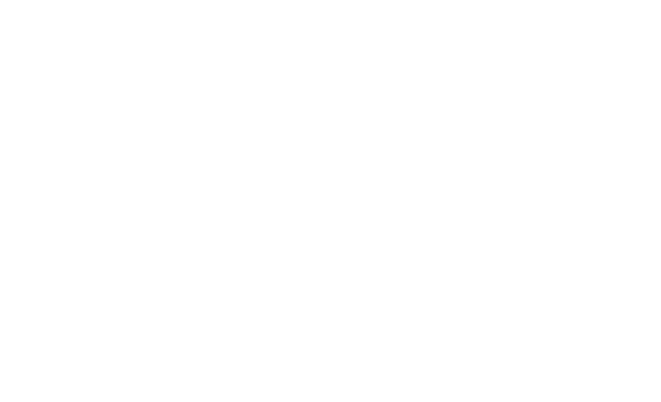
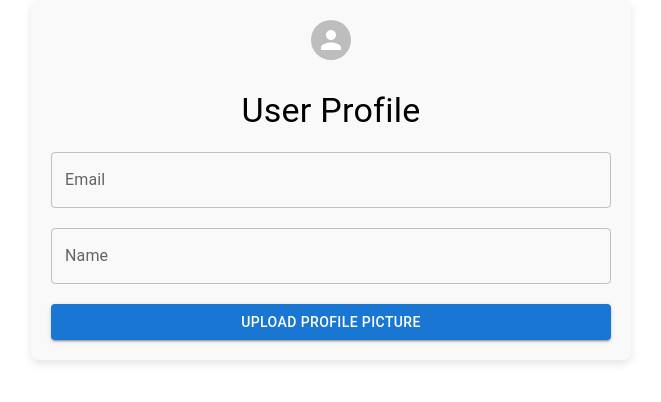
Before and after one commit to Rajsingh45/Greenverse, a React (Create React App) app in the folder frontend/: page /user-info in a window 1280 px wide. Before the commit this address had no page. Shown: the top 402 px of the page, without its empty margins (309-970 px from the left). Built offline with nearby package versions, Linux system fonts and the light colour scheme; no server answers.

Commit message:
Changes in updation of profile picture

```diff
--- a/frontend/src/App.js
+++ b/frontend/src/App.js
@@ -8,8 +8,8 @@
 import ForgotPassword from './ForgotPassword';
 import VerifyOTP from './VerifyOTP';
 import SetPassword from './SetPassword';
-import SelectUser from './components/SelectUser';
 import EditUser from './components/EditUser'
+import UserInfo from './UserInfo';
 
 function App() {
   return (
@@ -25,8 +25,8 @@
           <Route path="/forgot-password" element={<ForgotPassword />} />
           <Route path="/verify-otp" element={<VerifyOTP />} />
           <Route path="/set-password" element={<SetPassword />} />
-          <Route path="/select-user" element={<SelectUser />} />
           <Route path="/edit-user" element={<EditUser />} />
+          <Route path="/user-info" element={<UserInfo />} />
         </Routes>
         </UserContextProvider>
       </Router>
--- a/frontend/src/Dashboard.js
+++ b/frontend/src/Dashboard.js
@@ -16,6 +16,17 @@
   const [deviceCount, setDeviceCount] = useState(0);
   const imagesPerPage = 6;
   const images = [device1, device2, device3, device4, device5, device6];
+
+  const [profilePic, setProfilePic] = useState(null); // Initialize profilePic state
+
+  // Function to handle profile picture change
+  const handleProfilePicChange = (file) => {
+    if (file && (file.type === 'image/jpeg' || file.type === 'image/png') && file.size <= 1048576) {
+      setProfilePic(URL.createObjectURL(file));
+    } else {
+      alert('Please select a JPG or PNG image smaller than 1MB.');
+    }
+  };
 
   useEffect(() => {
     const fetchDeviceCount = async () => {
@@ -75,8 +86,9 @@
   };
 
   return (
-    <div><Navbar />
-    <div className="dash">
+    <div className="dashboard">
+      <Navbar profilePic={profilePic} /> {/* Pass profilePic as a prop to Navbar */}
+      <div className="dash">
       <div className="gallery">
         {renderDeviceCards()}
       </div>
--- a/frontend/src/Navbar.js
+++ b/frontend/src/Navbar.js
@@ -2,7 +2,7 @@
 import { FaUserCircle } from 'react-icons/fa';
 import './Navbar.css';
 
-const Navbar = () => {
+const Navbar = ({ profilePic }) => {
   const [dropdownVisible, setDropdownVisible] = useState(false);
 
   const toggleDropdown = () => {
@@ -13,15 +13,23 @@
     window.location.href = './change-password';
   };
 
+  const handleUserInfo = () => {
+    window.location.href = './user-info';
+  };
+
   return (
     <div className="navbar">
       <h1 className="navbar-title">AQI Dashboard</h1>
       <div className="profile-icon-container">
-        <FaUserCircle className="profile-icon" onClick={toggleDropdown} />
+      {profilePic ? (
+          <img src={profilePic} alt="Profile" className="profile-icon" onClick={toggleDropdown} />
+        ) : (
+          <FaUserCircle className="profile-icon" onClick={toggleDropdown} />
+        )}
         {dropdownVisible && (
           <div className="dropdown-menu">
             <p onClick={handleChangePassword}>Change Password</p>
-            <p>Option 2</p>
+            <p onClick={handleUserInfo}>User Profile</p>
             <p>Option 3</p>
           </div>
         )}
--- /dev/null
+++ b/frontend/src/UserInfo.css
@@ -0,0 +1,58 @@
+.profile-container {
+    max-width: 600px;
+    margin: 0 auto;
+    padding: 20px;
+    display: flex;
+    flex-direction: column;
+    gap: 20px;
+    background-color: #f9f9f9;
+    border-radius: 8px;
+    box-shadow: 0 4px 8px rgba(0, 0, 0, 0.1);
+    align-items: center;
+  }
+
+  .profile-avatar {
+    width: 80px;
+    height: 80px;
+    margin-bottom: 10px;
+  }
+
+  .title-profile {
+    text-align: center;
+    margin-bottom: 20px;
+  }
+
+  .profile-field {
+    display: flex;
+    flex-direction: column;
+    gap: 10px;
+    width: 100%;
+  }
+
+  .profile-pic-container {
+    display: flex;
+    justify-content: center;
+    align-items: center;
+    margin-top: 20px;
+  }
+
+  .profile-pic {
+    width: 150px;
+    height: 150px;
+    border-radius: 50%;
+    object-fit: cover;
+  }
+
+  @media (max-width: 320px) {
+    .profile-container {
+      padding: 10px;
+    }
+
+    .profile-field {
+      gap: 5px;
+    }
+
+    .title-profile {
+      font-size: 1.5rem;
+    }
+  }
--- /dev/null
+++ b/frontend/src/UserInfo.js
@@ -0,0 +1,106 @@
+import React, { useState, useEffect } from 'react';
+import './UserInfo.css';
+import { TextField, Button, Typography, Avatar } from '@mui/material';
+import { useNavigate } from 'react-router-dom';
+
+const UserProfile = () => {
+  const [user, setUser] = useState({});
+  const [profilePic, setProfilePic] = useState(null);
+  const navigate = useNavigate();
+
+  useEffect(() => {
+    const fetchUser = async () => {
+      try {
+        const token = localStorage.getItem('token');
+        const response = await fetch('http://localhost:5000/auth/users', {
+          headers: {
+            'Authorization': `Bearer ${token}`
+          }
+        });
+
+        const data = await response.json();
+        if (data && data.email && data.name) {
+          setUser(data);
+        } else {
+          console.error('Invalid user data:', data);
+        }
+      } catch (error) {
+        console.error('Error fetching user:', error);
+      }
+    };
+
+    fetchUser();
+  }, []);
+
+  const handleSubmit = () => {
+    navigate('/dashboard');
+  };
+
+  const handleProfilePicChange = (event) => {
+    const file = event.target.files[0];
+    if (file && (file.type === 'image/jpeg' || file.type === 'image/png') && file.size <= 1048576) {
+      setProfilePic(URL.createObjectURL(file));
+    } else {
+      alert('Please select a JPG or PNG image smaller than 1MB.');
+    }
+  };
+
+  return (
+    <div className="profile-container">
+      <Avatar
+        src={profilePic}
+        alt="Profile"
+        className="profile-avatar"
+      />
+      <Typography variant="h4" className="title-profile">User Profile</Typography>
+      <div className="profile-field">
+        <TextField
+          label="Email"
+          value={user.email || ''}
+          InputProps={{ readOnly: true }}
+          variant="outlined"
+          fullWidth
+        />
+      </div>
+      <div className="profile-field">
+        <TextField
+          label="Name"
+          value={user.name || ''}
+          InputProps={{ readOnly: true }}
+          variant="outlined"
+          fullWidth
+        />
+      </div>
+      <div className="profile-field">
+        {profilePic ? (
+          <Button
+            variant="contained"
+            onClick={handleSubmit}
+          >
+            Submit
+          </Button>
+        ) : (
+          <Button
+            variant="contained"
+            component="label"
+          >
+            Upload Profile Picture
+            <input
+              type="file"
+              hidden
+              accept="image/jpeg, image/png"
+              onChange={handleProfilePicChange}
+            />
+          </Button>
+        )}
+      </div>
+      {/* {profilePic && (
+        <div className="profile-pic-container">
+          <img src={profilePic} alt="Profile" className="profile-pic" />
+        </div>
+      )} */}
+    </div>
+  );
+};
+
+export default UserProfile;
--- a/frontend/src/components/Admin.js
+++ b/frontend/src/components/Admin.js
@@ -2,7 +2,7 @@
 import './Admin.css';
 import NewUserForm from './NewUser';
 import EditUserForm from './EditUser';
-import { Menu, MenuItem, IconButton } from '@mui/material';
+import { Menu, MenuItem, IconButton, TextField } from '@mui/material';
 import MoreVert from '@mui/icons-material/MoreVert';
 import { useNavigate } from 'react-router-dom';
 
@@ -12,6 +12,8 @@
   const [showNewUserForm, setShowNewUserForm] = useState(false);
   const [showEditUserForm, setShowEditUserForm] = useState(false);
   const [anchorEl, setAnchorEl] = useState(null);
+  const [renamingUser, setRenamingUser] = useState(null);
+  const [newName, setNewName] = useState('');
   const [menuUser, setMenuUser] = useState(null);
   const navigate = useNavigate();
 
@@ -25,9 +27,17 @@
           }
         });
         const data = await response.json();
-        setUsers(data);
+        console.log('Fetched users:', data);
+
+        if (Array.isArray(data)) {
+          setUsers(data);
+        } else {
+          console.error('Fetched data is not an array:', data);
+          setUsers([]);
+        }
       } catch (error) {
         console.error('Error fetching users:', error);
+        setUsers([]);
       }
     };
 
@@ -47,6 +57,37 @@
   const handleEditUser = (user) => {
     navigate('/edit-user', { state: { user } });
     setAnchorEl(null);
+  };
+
+  const handleRenameUser = (user) => {
+    console.log('Renaming user:', user);
+    setRenamingUser(user._id);
+    setNewName(user.name);
+    setAnchorEl(null);
+  };
+
+  const handleRenameChange = (event) => {
+    console.log('New name:', event.target.value);
+    setNewName(event.target.value);
+  };
+
+  const handleRenameBlur = () => {
+    if (renamingUser) {
+      console.log('Renaming blur:', renamingUser, newName);
+      const updatedUsers = users.map((user) =>
+        user._id === renamingUser ? { ...user, name: newName } : user
+      );
+      setUsers(updatedUsers);
+      setRenamingUser(null);
+      setNewName('');
+    }
+  };
+
+  const handleRenameKeyDown = (event) => {
+    if (event.key === 'Enter') {
+      console.log('Enter key pressed');
+      handleRenameBlur();
+    }
   };
 
   const handleUserUpdated = (updatedUser) => {
@@ -118,7 +159,19 @@
               <tbody>
                 {users.map((user) => (
                   <tr key={user._id}>
-                    <td>{user.name}</td>
+                    <td>
+                      {renamingUser === user._id ? (
+                        <TextField
+                          value={newName}
+                          onChange={handleRenameChange}
+                          onBlur={handleRenameBlur}
+                          onKeyDown={handleRenameKeyDown}
+                          autoFocus
+                        />
+                      ) : (
+                        user.name
+                      )}
+                    </td>
                     <td>{user.noofdevices}</td>
                     <td>
                       <IconButton
--- a/frontend/src/components/SelectUser.css
+++ /dev/null
@@ -1,25 +0,0 @@
-.select-user-container {
-    display: flex;
-    flex-direction: column;
-    align-items: center;
-    padding: 2rem;
-  }
-
-  .user-list {
-    list-style-type: none;
-    padding: 0;
-  }
-
-  .user-list li {
-    cursor: pointer;
-    padding: 0.5rem 1rem;
-    margin: 0.5rem 0;
-    background-color: #ccffd9;
-    border: 2px solid green;
-    border-radius: 10px;
-    text-align: center;
-  }
-
-  .user-list li:hover {
-    background-color: orange;
-  }
--- a/frontend/src/components/SelectUser.js
+++ /dev/null
@@ -1,46 +0,0 @@
-import React, { useState, useEffect } from 'react';
-import { useNavigate } from 'react-router-dom';
-import './SelectUser.css';
-
-const SelectUser = () => {
-  const [users, setUsers] = useState([]);
-  const navigate = useNavigate();
-
-  useEffect(() => {
-    const fetchUsers = async () => {
-      try {
-        const token = localStorage.getItem('token');
-        const response = await fetch('http://localhost:5000/admin/users', {
-          headers: {
-            'Authorization': `Bearer ${token}`
-          }
-        });
-        const data = await response.json();
-        setUsers(data);
-      } catch (error) {
-        console.error('Error fetching users:', error);
-      }
-    };
-
-    fetchUsers();
-  }, []);
-
-  const handleEditUser = (user) => {
-    navigate('/edit-user', { state: { user } });
-  };
-
-  return (
-    <div className="select-user-container">
-      <h1>Select User to Edit</h1>
-      <ul className="user-list">
-        {users.map((user) => (
-          <li key={user._id} onClick={() => handleEditUser(user)}>
-            {user.name}
-          </li>
-        ))}
-      </ul>
-    </div>
-  );
-};
-
-export default SelectUser;
```
Also changed, not shown: 2 other files (tests, documents, lock files or other folders).
